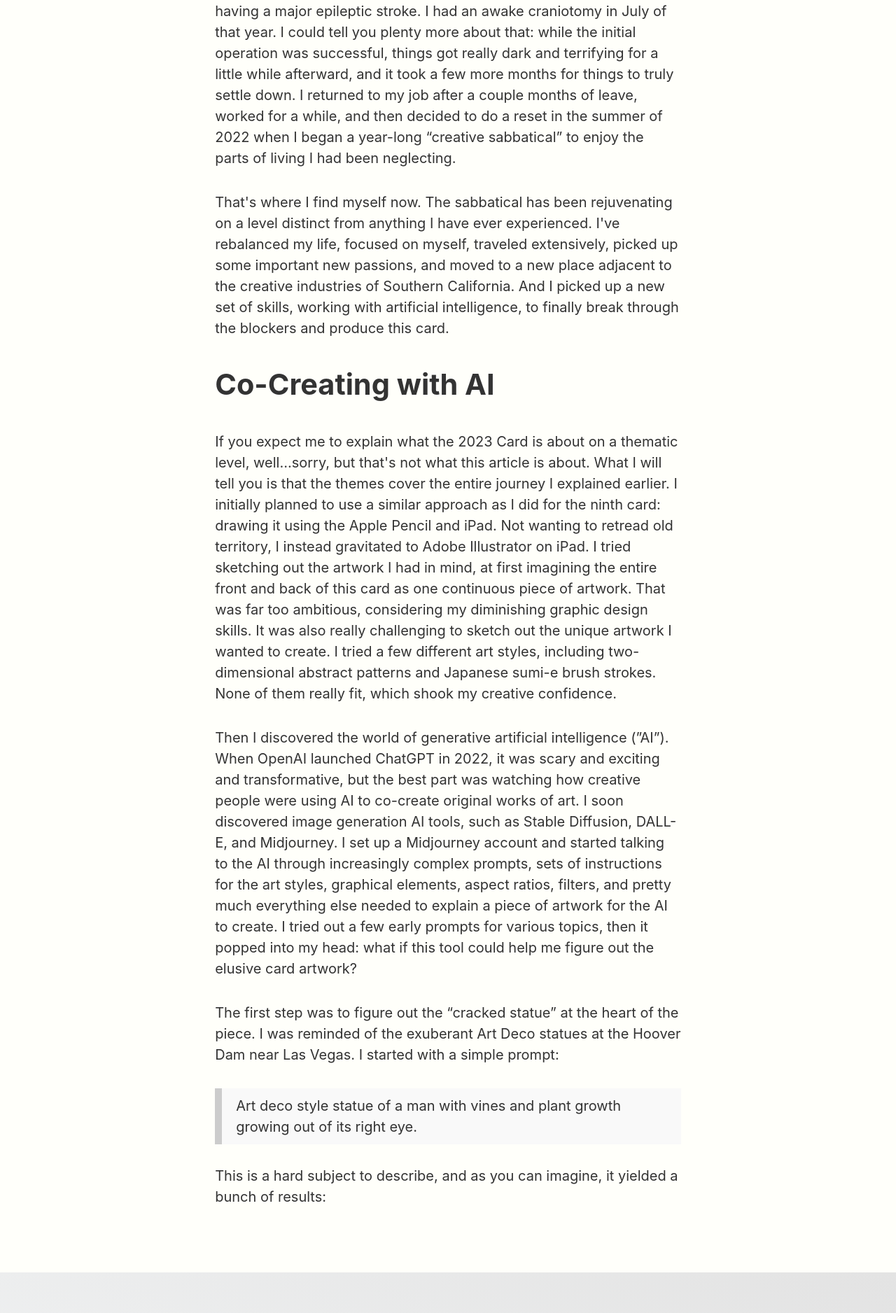
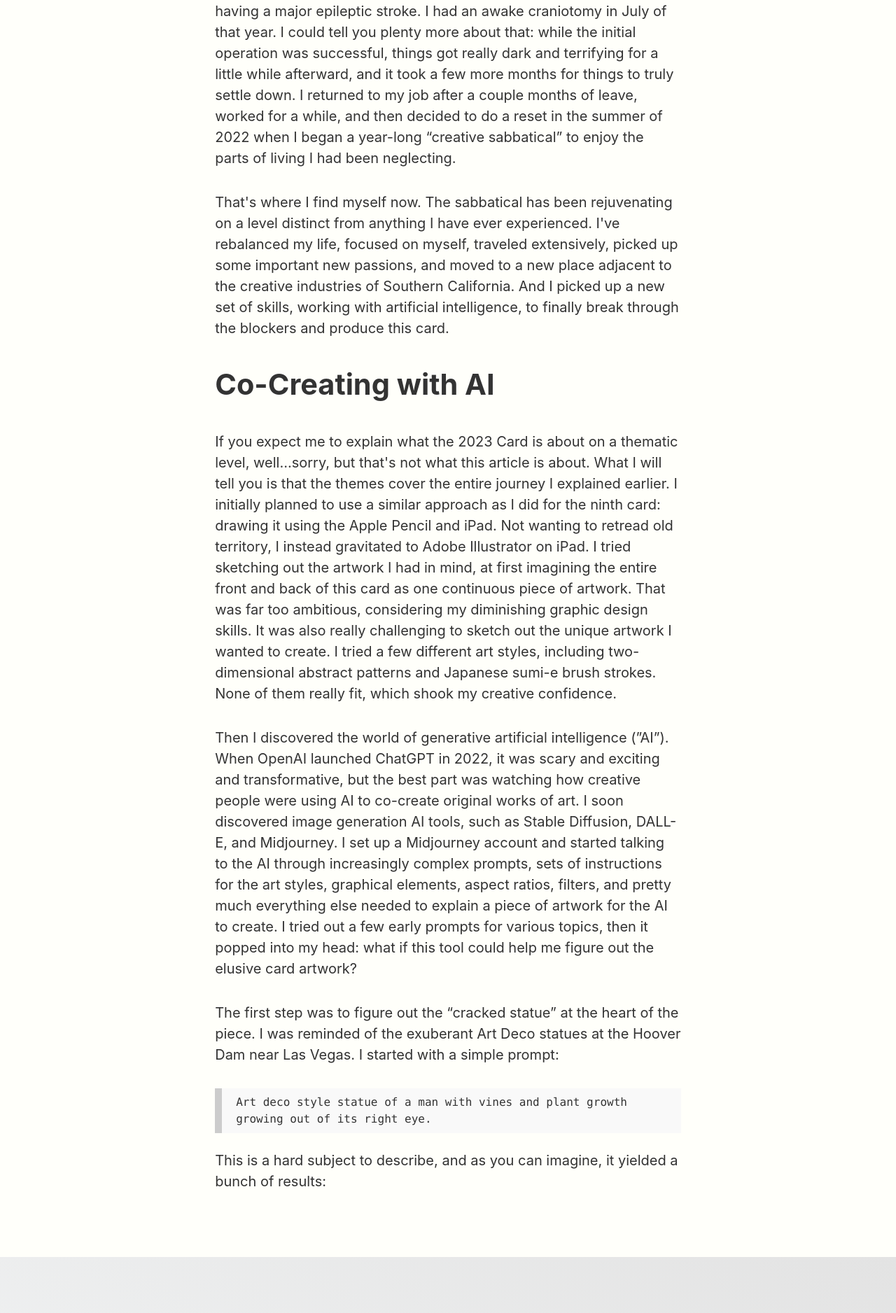
Before and after one commit to brzaik/brz4, a Jekyll site: the page built from cards/2023.html, in a window 1280 px wide. Shown: the part 3063-4939 px from the top of the page at 70% size. Built offline with Jekyll 4.4.1, drawn with Linux system fonts in a browser that asks for light colours; nearby versions of some CDN libraries; grey boxes are pictures that could not be loaded.

Commit message:
Added new image and code styling.

```diff
--- a/assets/sass/base/_type.scss
+++ b/assets/sass/base/_type.scss
@@ -24,16 +24,23 @@ blockquote {
   border-left: 10px solid #ccc;
   margin: 1.5em 0;
   padding: 0.5em 20px;
-}
-blockquote:before {
+
+  &:before {
     color: #ccc;
     font-size: 4em;
     line-height: 0.1em;
     margin-right: 0.25em;
     vertical-align: -0.4em;
   }
-blockquote p {
+
+  p {
     display: inline;
+  }
+
+  &.code {
+    font-family: $font-family-monospace;
+    font-size: 0.8em;
+  }
 }
 
 .sub-header {
--- a/cards/2023.html
+++ b/cards/2023.html
@@ -24,7 +24,7 @@ title: 2023 Card
   <p>If you expect me to explain what the 2023 Card is about on a thematic level, well…sorry, but that's not what this article is about. What I will tell you is that the themes cover the entire journey I explained earlier. I initially planned to use a similar approach as I did for the ninth card: drawing it using the Apple Pencil and iPad. Not wanting to retread old territory, I instead gravitated to Adobe Illustrator on iPad. I tried sketching out the artwork I had in mind, at first imagining the entire front and back of this card as one continuous piece of artwork. That was far too ambitious, considering my diminishing graphic design skills. It was also really challenging to sketch out the unique artwork I wanted to create. I tried a few different art styles, including two-dimensional abstract patterns and Japanese sumi-e brush strokes. None of them really fit, which shook my creative confidence.</p>
   <p>Then I discovered the world of generative artificial intelligence (”AI”). When OpenAI launched ChatGPT in 2022, it was scary and exciting and transformative, but the best part was watching how creative people were using AI to co-create original works of art. I soon discovered image generation AI tools, such as Stable Diffusion, DALL-E, and Midjourney. I set up a Midjourney account and started talking to the AI through increasingly complex prompts, sets of instructions for the art styles, graphical elements, aspect ratios, filters, and pretty much everything else needed to explain a piece of artwork for the AI to create. I tried out a few early prompts for various topics, then it popped into my head: what if this tool could help me figure out the elusive card artwork?</p>
   <p>The first step was to figure out the “cracked statue” at the heart of the piece. I was reminded of the exuberant Art Deco statues at the Hoover Dam near Las Vegas. I started with a simple prompt:</p>
-  <blockquote>Art deco style statue of a man with vines and plant growth growing out of its right eye.</blockquote>
+  <blockquote class="code">Art deco style statue of a man with vines and plant growth growing out of its right eye.</blockquote>
   <p>This is a hard subject to describe, and as you can imagine, it yielded a bunch of results:</p>
   <br /><br />
 </div>
@@ -50,18 +50,13 @@ title: 2023 Card
   <br /><br />
 </div>
 <div class="stripe stripe-gray padder-margin-bottom">
+  <div class="padder-condensed">
     <div class="row">
       <div class="col-4">
-      <blockquote>Head of an art deco statue of a man, split in two with the left side being pristine and beautiful and the right side being destroyed and weathered and overgrown with vines and trees and leaves, vector art, high contrast, vibrant colors.</blockquote>
+        <blockquote class="code">Head of an art deco statue of a man, split in two with the left side being pristine and beautiful and the right side being destroyed and weathered and overgrown with vines and trees and leaves, vector art, high contrast, vibrant colors.</blockquote>
       </div>
       <div class="col-8">
-      <div class="row">
-        <div class="col-4">
-          <p><img src="/assets/images/cards/2023/2023-img4.jpg" alt="Image 4" /></p>
-        </div>
-        <div class="col-8">
-          <p><img src="/assets/images/cards/2023/2023-img5.png" alt="Image 5" /></p>
-        </div>
+        <p><a href="https://www.midjourney.com/app/users/716d93ec-bd84-47a4-b5b9-037f1e11b928/?jobId=4e6fb177-7268-46dd-8eb3-8810ca93b163"><img src="/assets/images/cards/2023/2023-img4and5.gif" alt="Images 4 and 5" /></a></p>
       </div>
     </div>
   </div>
@@ -70,16 +65,16 @@ title: 2023 Card
   <p>The statue was getting too realistic and dark and brooding, so I experimented with specifying “vector art, vibrant colors, line art” in the prompt. I really started to love the rainbow colors Midjourney was using:</p>
   <p><img src="/assets/images/cards/2023/2023-img6.png" alt="Image 6" /></p>
   <p>From this vibrant artwork, I created a seed, a set of instructions to form the foundation of future artwork in the same style. I used it to create a bunch of other pieces in the same style.</p>
-  <blockquote>The head of a statue broken with botanic styles flowers growing out of it --seed 2372873823</blockquote>
+  <blockquote class="code">The head of a statue broken with botanic styles flowers growing out of it --seed 2372873823</blockquote>
   <p><img src="/assets/images/cards/2023/2023-img7.png" alt="Image 7" /></p>
   <p>One of these was close, but not quite there. Even so, I upscaled it using Midjourney as one possible option to use:</p>
-  <p><img src="/assets/images/cards/2023/2023-img8.png" alt="Image 8" /></p>
-  <p><img src="/assets/images/cards/2023/2023-img9.png" alt="Image 9" /></p>
+  <p><a href="https://www.midjourney.com/app/users/716d93ec-bd84-47a4-b5b9-037f1e11b928/?jobId=de70eaeb-c915-4b25-b34e-fe135e0e95d1"><img src="/assets/images/cards/2023/2023-img8.png" alt="Image 8" /></a></p>
+  <p><a href="https://www.midjourney.com/app/users/716d93ec-bd84-47a4-b5b9-037f1e11b928/?jobId=134282e0-4597-43fa-b30d-5b9b08c3a85f"><img src="/assets/images/cards/2023/2023-img9.png" alt="Image 9" /></a></p>
   <p>Not completely satisfied, I uploaded this image as a new starting place and revised the prompt:</p>
-  <blockquote>The head of a statue broken with botanic styles flowers growing out of it, vector art, vibrant colors. Background is a ruined cityscape of skyscrapers overgrown with vines, flowers, jungle. Halftone style. --seed 2372873823</blockquote>
+  <blockquote class="code">The head of a statue broken with botanic styles flowers growing out of it, vector art, vibrant colors. Background is a ruined cityscape of skyscrapers overgrown with vines, flowers, jungle. Halftone style. --seed 2372873823</blockquote>
   <p><img src="/assets/images/cards/2023/2023-img10.png" alt="Image 10" /></p>
   <p>An upscaled version of option 1 resulted in the artwork I ended up using for the card:</p>
-  <p><img src="/assets/images/cards/2023/2023-img11.png" alt="Image 11" /></p>
+  <p><a href="https://www.midjourney.com/app/users/716d93ec-bd84-47a4-b5b9-037f1e11b928/?jobId=44fbf9a2-d4e3-4311-ac24-4877dd4c70cd"><img src="/assets/images/cards/2023/2023-img11.png" alt="Image 11" /></a></p>
   <p>All told, I think I spent about four hours to get to the statue artwork I liked. I have left out a bunch of iterations; you can find them on my Midjourney profile at <a href="https://www.midjourney.com/app/users/716d93ec-bd84-47a4-b5b9-037f1e11b928/">this link</a>.</p>
   <p>This process started to ease my reservations about working with the AI, because it felt like true co-creation: I wasn't just relying on the AI to do everything for me, but combining ideas from each output to create something new. I also noticed that I couldn't use just one written prompt to express all of my ideas at once. So I decided to use a two-pronged approach: apply the seed in order to generate a bunch of elements, and then create a final composition on my own to establish an original piece of art.</p>
   <p>Here are several examples that made their way to the final card graphic:</p>
@@ -89,21 +84,21 @@ title: 2023 Card
   <div class="padder-condensed">
     <div class="row">
       <div class="col-4">
-        <blockquote>Sailboat with sails up in an ocean, vector art, vibrant colors. --seed 2372873823</blockquote>
-        <p><img src="/assets/images/cards/2023/2023-img12.png" alt="Image 12" /></p>
+        <blockquote class="code">Sailboat with sails up in an ocean, vector art, vibrant colors. --seed 2372873823</blockquote>
+        <p><a href="https://www.midjourney.com/app/users/716d93ec-bd84-47a4-b5b9-037f1e11b928/?jobId=47544db3-21fc-4c30-b47f-3800992cf11f"><img src="/assets/images/cards/2023/2023-img12.png" alt="Image 12" /></a></p>
       </div>
       <div class="col-4">
-        <blockquote>Tennis racket laying flat, with a couple tennis balls. Vector art, vibrant colors. --seed 2372873823</blockquote>
-        <p><img src="/assets/images/cards/2023/2023-img13.png" alt="Image 13" /></p>
+        <blockquote class="code">Tennis racket laying flat, with a couple tennis balls. Vector art, vibrant colors. --seed 2372873823</blockquote>
+        <p><a href="https://www.midjourney.com/app/users/716d93ec-bd84-47a4-b5b9-037f1e11b928/?jobId=130906d8-2c2a-4ce2-8c3e-e62540d236ed"><img src="/assets/images/cards/2023/2023-img13.png" alt="Image 13" /></a></p>
       </div>
       <div class="col-4">
-        <blockquote>A DSLR video camera. White silhouette vector, abstract, simple shapes, on dark background.</blockquote>
-        <p><img src="/assets/images/cards/2023/2023-img14.png" alt="Image 14" /></p>
+        <blockquote class="code">A DSLR video camera. White silhouette vector, abstract, simple shapes, on dark background.</blockquote>
+        <p><a href="https://www.midjourney.com/app/users/716d93ec-bd84-47a4-b5b9-037f1e11b928/?jobId=dc1fdcf3-04a4-4b63-b0ae-5614467ede07"><img src="/assets/images/cards/2023/2023-img14.png" alt="Image 14" /></a></p>
       </div>
     </div>
     <div class="row">
       <div class="col-12">
-        <blockquote>Tennis balls, tennis racket, DSLR camera with lens. Vector art, no gradients, flat design, vibrant colors. --seed 2372873823</blockquote>
+        <blockquote class="code">Tennis balls, tennis racket, DSLR camera with lens. Vector art, no gradients, flat design, vibrant colors. --seed 2372873823</blockquote>
       </div>
     </div>
     <div class="row">
@@ -111,7 +106,7 @@ title: 2023 Card
         <p><img src="/assets/images/cards/2023/2023-img15.png" alt="Image 15" /></p>
       </div>
       <div class="col-6">
-        <p><img src="/assets/images/cards/2023/2023-img16.png" alt="Image 16" /></p>
+        <p><a href="https://www.midjourney.com/app/users/716d93ec-bd84-47a4-b5b9-037f1e11b928/?jobId=0ddfb1c8-8f68-4b7c-8910-6f19cfe2a788"><img src="/assets/images/cards/2023/2023-img16.png" alt="Image 16" /></a></p>
       </div>
     </div>
   </div>
@@ -122,8 +117,17 @@ title: 2023 Card
 
   <h3>The Playlist</h3>
   <p>Up to this point, I have left out one other critical introduction of the 2021-2023 Card: the playlist. I had many ideas back in 2020 for what I wanted to do with the card, ranging from making a literal flip-book animation to putting together a short film. I wanted to illustrate the journey I have been through over the past several years through a story. All those ideas proved too costly or complicated to realize. As I rethought my storytelling approach, I was reminded of a recurring element from past cards: a song whose lyrics I would include on the inside of the card.</p>
+  <div class="row">
+    <div class="col-7">
       <p>In years past, I selected a song which I felt best encapsulated a core theme from the year prior. For instance, for the 2018 Card, I included lyrics from Lissie's song “My Wild West”. Too much had happened in my life over the past several years to be represented by one song. So how about a playlist?</p>
       <p><a href="/blackjack">BLACKJACK</a> is the “wine pairing” for this card. I welcome interpretations of its meaning. I incorporated a QR code into the inside artwork (which was, like the cover graphic, co-created with Midjourney), so scan it or go here to give the playlist a listen.</p>
+    </div>
+    <div class="col-5">
+      <a href="/blackjack">
+        <img src="/assets/images/BLACKJACK.png" alt="BLACKJACK ARTWORK" />
+      </a>
+    </div>
+  </div>
 
   <h3>Conclusion</h3>
   <p>Artificial intelligence saved the 2021-2023 Card. I was in a deep creative quagmire for several years as I recovered from the brain surgery and figured out the next steps in my life. My graphic design skills atrophied. But generative AI amplified my creative ideas and helped me figure out how to realize them. While I don't know if I will use AI tools for all future cards, I do see it as an important and extremely valuable creative tool.</p>
```
Also changed, not shown: assets/images/cards/2023/2023-img4and5.gif (added). Lines whose indentation alone changed are shown as unchanged.
